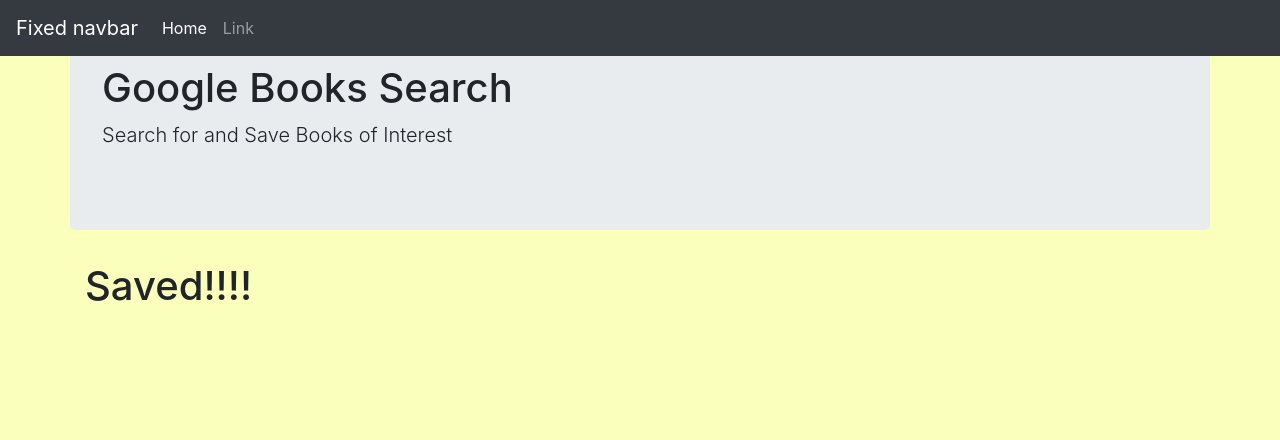
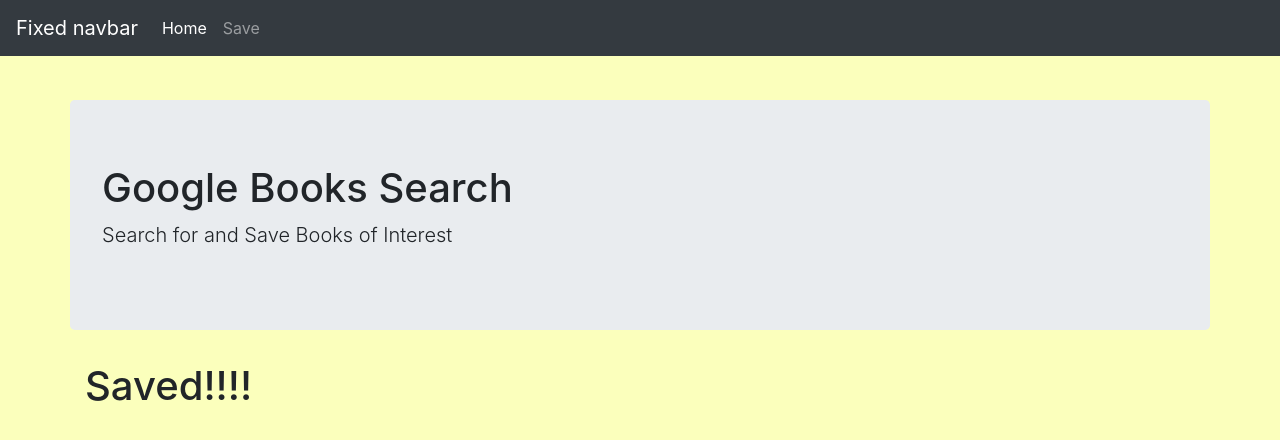
Before and after one commit to Giselesoubeiga/React-Books-Search, a React (Create React App) app in the folder client/: page /saved in a window 1280 px wide. Shown: the top 440 px of the page. Built offline with nearby package versions, Linux system fonts and the light colour scheme.

Commit message:
added saved page

```diff
--- a/client/src/App.css
+++ b/client/src/App.css
@@ -35,3 +35,7 @@
 .searchItemButton button{
   margin-right: 10px;
 }
+
+.jumbotron{
+  margin-top: 100px;
+}
--- a/client/src/Components/navbar.js
+++ b/client/src/Components/navbar.js
@@ -1,9 +1,10 @@
 import React from "react";
+import{Link} from "react-router-dom"
 
 function navbar() {
   return (
     <div>
-      <nav className="navbar navbar-expand-md navbar-dark fixed-top bg-dark">
+      <nav className="navbar navbar-expand-md navbar-dark fixed-top bg-dark mb-5">
         <a className="navbar-brand" href="#">
           Fixed navbar
         </a>
@@ -26,15 +27,15 @@
               </a>
             </li>
             <li className="nav-item">
-              <a className="nav-link" href="#">
-                Link
-              </a>
+              <Link className="nav-link" to="/saved">
+                Save
+              </Link>
             </li>
 
           </ul>
         </div>
       </nav>
-      <div className="jumbotron container">
+      <div className="jumbotron container ">
         <h1>Google Books Search</h1>
         <p className="lead">
         Search for and Save Books of Interest
```
